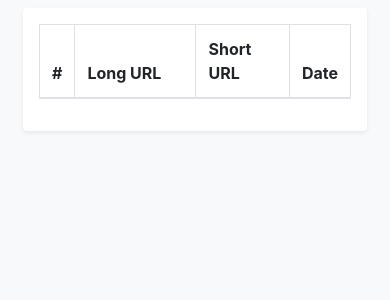
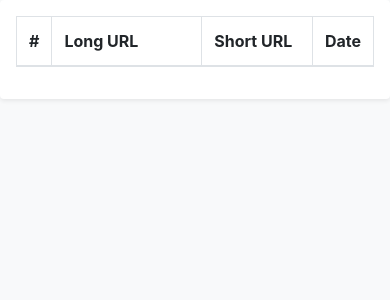
Before and after one commit to saaash25/url-shortner, a PHP site: page /url-shortner/admin in a window 390 px wide. Shown: the part 56-356 px from the top of the page. Run offline with PHP 8.4, Linux system fonts and the light colour scheme; the visitor is signed in with stand-in values (Sample User, id 1); lists and menus that the app fills with data are empty.

Commit message:
table width issue

```diff
--- a/admin/index.php
+++ b/admin/index.php
@@ -18,7 +18,6 @@ if (!isset($_SESSION['US_Username']) && !isset($_SESSION['US_Id'])) {
         <link rel="shortcut icon" href="<?= BASEPATH ?>assets/images/favicon.ico">
         <link rel="stylesheet" href="<?= BASEPATH ?>assets/bootstrap/css/bootstrap.min.css" />
         <link rel="stylesheet" href="<?= BASEPATH ?>assets/bootstrap/css/datatables.min.css" />
-        <link rel="stylesheet" href="<?= BASEPATH ?>assets/bootstrap/css/dataTables.bootstrap4.min.css" />
         <link rel="stylesheet" href="<?= BASEPATH ?>Styles/custom-style.css" />
 
     </head>
@@ -31,10 +30,9 @@ if (!isset($_SESSION['US_Username']) && !isset($_SESSION['US_Id'])) {
             <div class="container-fluid bg-light">
                 <section class="form-section">
                     <div class="row mt-10">
-                        <div class="col-12 col-md-12">
-                            <div class="shadow-sm  p-3  m-2 bg-white rounded" >
+                        <div class="col-12 col-md-12 shadow-sm  p-3 bg-white rounded" >
                             <div class="table-responsive">
-                                    <table id="urlListingTable" class="table table-bordered" cellspacing="0" width="100%">
+                                <table id="urlListingTable" class="table table-striped table-bordered display" cellspacing="0" width="100%">
                                     <thead>
                                         <tr>
                                             <th scope="col" width="5%">#</th>
@@ -47,7 +45,6 @@ if (!isset($_SESSION['US_Username']) && !isset($_SESSION['US_Id'])) {
 
                                     </tbody>
                                 </table>
-                                </div>
                             </div>
                         </div>
                     </div>
--- a/scripts/URL.Shortner.js
+++ b/scripts/URL.Shortner.js
@@ -13,7 +13,7 @@
                         dataType: "json",
                         success: function (data) {
                             if (data.status) {
-                                console.log(data.shortUrl);
+//                                console.log(data.shortUrl);
                                 $(".longUrl").val("");
                                 $(".shortUrl").val(data.shortUrl);
                             } else {
@@ -132,10 +132,9 @@
                 "serverSide": true,
                 "ordering": false,
                 "autoWidth": false,
-                "order": [[0, null]],
                 "responsive": true,
                 "pageLength": pagelength,
-                "dom": 't<"bottom  col-12"rlip><"clear">',
+                "dom": 'lt<"bottom"rip><"clear">',
                 "ajax": {
                     url: basepath + 'Controllers/urlShortner.php',
                     type: "post",
```
Lines whose indentation alone changed are shown as unchanged.
